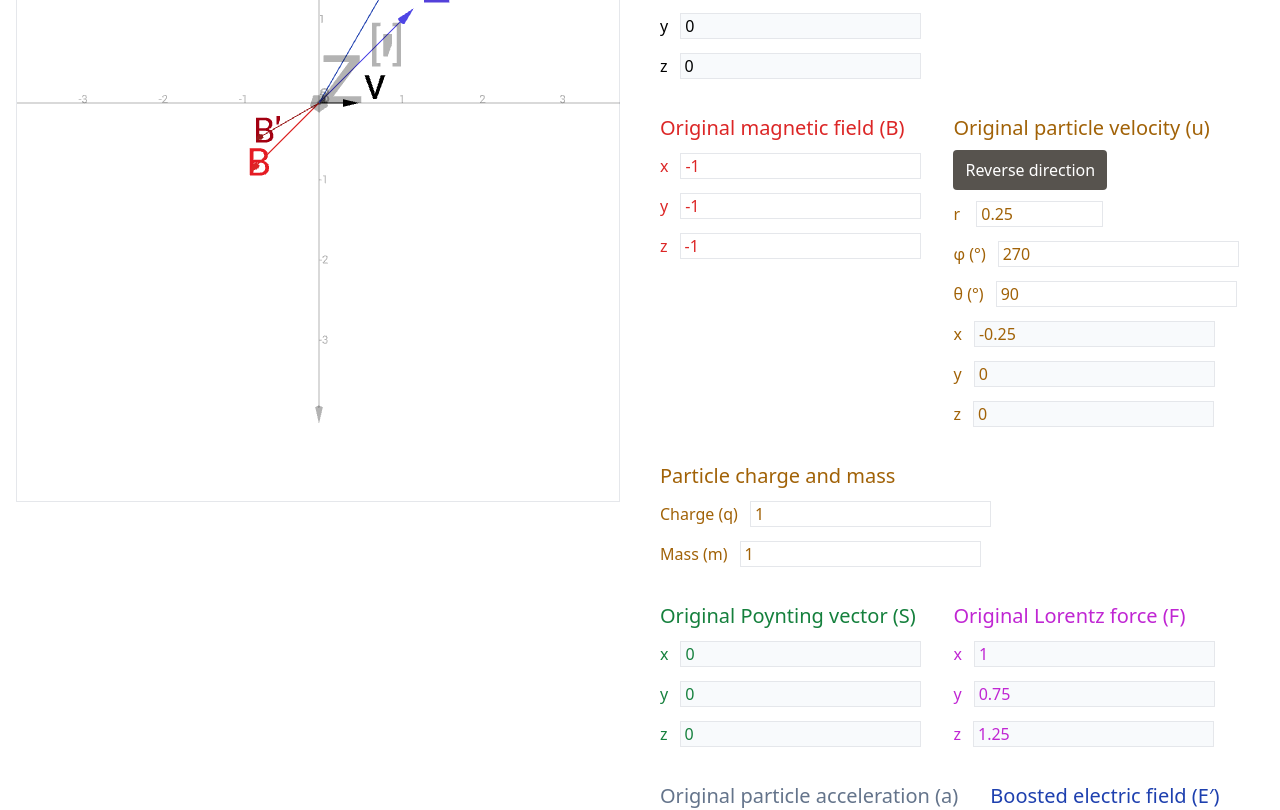
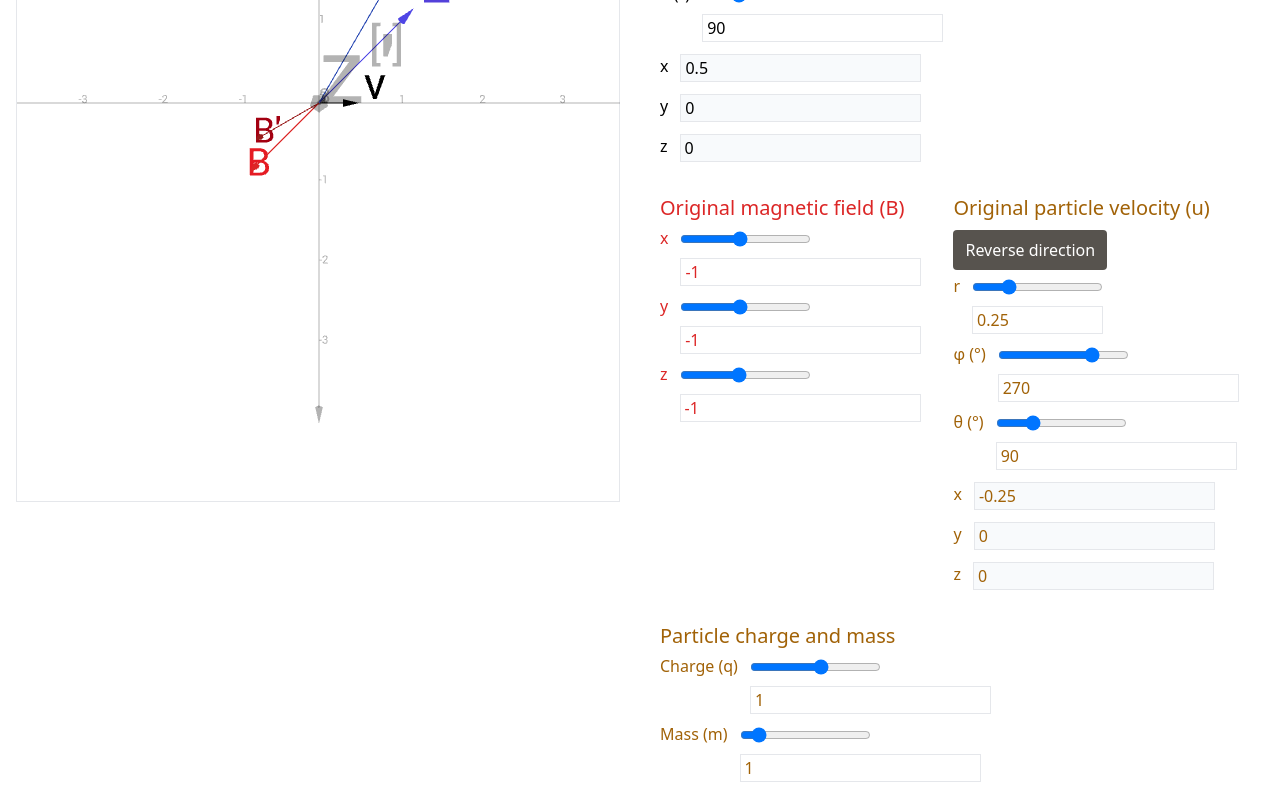
Before and after one commit to MichaelAllenWarner/em-transforms, a Next.js app: page / in a window 1280 px wide. Shown: the part 720-1530 px from the top of the page. Built offline with nearby package versions, Linux system fonts and the light colour scheme.

Commit message:
Make slider-inputs for controls (#14)
* slider-inputs for spherical components (#13)

* remaining sliders in place

* update instructions to account for sliders

* some safari-only styles to improve range-sliders in dark mode

```diff
--- a/components/VectorFieldset.tsx
+++ b/components/VectorFieldset.tsx
@@ -80,6 +80,7 @@ const VectorFieldset = memo(
     const inputs = ['x', 'y', 'z'].map((e, i) => {
       const value = round([x, y, z][i]);
       const disabled = [xDisabled, yDisabled, zDisabled][i];
+      const useSlider = !disabled;
       const setter = [xSetter, ySetter, zSetter][i];
       const useOnChange = setter && !disabled;
       const onChange = useOnChange && [onChangeX, onChangeY, onChangeZ][i];
@@ -87,12 +88,27 @@ const VectorFieldset = memo(
 
       return (
         <div key={i}>
-          <label>
-            {e}
-            {isPrime && '′'}
+          <label className="flex">
+            <span className={`shrink-0 ${!useSlider ? 'leading-normal' : ''}`}>
+              {e} {isPrime && '′'}
+            </span>
+            <span className="flex flex-col gap-2">
+              {useSlider ? (
+                <span className="safari-only-range-wrapper">
+                  <input
+                    type="range"
+                    value={value}
+                    {...(step ? { step } : { step: 0.1 })}
+                    {...(min ? { min } : { min: -10 })}
+                    {...(max ? { max } : { max: 10 })}
+                    {...(onChange ? { onChange } : {})}
+                  />
+                </span>
+              ) : null}
               <input
                 value={value}
                 type="number"
+                {...(useSlider ? { 'aria-label': e } : {})}
                 {...(step ? { step } : {})}
                 {...(min ? { min } : {})}
                 {...(max ? { max } : {})}
@@ -100,6 +116,7 @@ const VectorFieldset = memo(
                 {...(onChange ? { onChange } : {})}
                 {...(ref ? { ref } : {})}
               />
+            </span>
           </label>
         </div>
       );
@@ -109,7 +126,7 @@ const VectorFieldset = memo(
       return (
         <fieldset className={`${textColor[color]} ${textColorDark[colorDark]}`}>
           <legend>{legend}</legend>
-          {inputs}
+          <div className="flex flex-col gap-3 leading-none">{inputs}</div>
         </fieldset>
       );
     } else {
--- a/components/VectorFieldsetSpherical.tsx
+++ b/components/VectorFieldsetSpherical.tsx
@@ -104,12 +104,14 @@ const VectorFieldsetSpherical = memo(
             </button>
           </div>
         )}
+        <div className="flex flex-col gap-3 leading-none">
           {['r', 'φ', 'θ'].map((e, i) => {
-          const value =
-            i === 0
+            const isR = i === 0;
+            const value = isR
               ? round(r)
               : round(trueMod(radToDeg([phi, theta][i - 1]), 360));
             const disabled = [rDisabled, phiDisabled, thetaDisabled][i];
+            const useSlider = !disabled;
             const setter = [rSetter, phiSetter, thetaSetter][i];
             const useOnChange = setter && !disabled;
             const onChange =
@@ -118,25 +120,47 @@ const VectorFieldsetSpherical = memo(
 
             return (
               <div key={i}>
-              <label>
-                {e}
-                {isPrime && '′'} {i > 0 ? ' (°)' : ''}
+                <label className="flex">
+                  <span className="shrink-0">
+                    {e} {isPrime && '′'} {isR ? '' : ' (°)'}
+                  </span>
+                  <span className="flex flex-col gap-2">
+                    {useSlider ? (
+                      <span className="safari-only-range-wrapper">
                         <input
+                          type="range"
                           value={value}
-                  type="number"
-                  {...(i === 0 && isVelocity && !disabled
+                          {...(isR && isVelocity
                             ? {
                                 step: String(velocityStep),
                                 min: String(velocityMin),
                                 max: String(velocityMax),
                               }
                             : {
-                        ...(!disabled ? { step: String(5) } : {}),
+                                ...{ step: String(1), min: '0', max: '359' },
+                              })}
+                          {...(onChange ? { onChange } : {})}
+                        />
+                      </span>
+                    ) : null}
+                    <input
+                      value={value}
+                      type="number"
+                      {...(useSlider ? { 'aria-label': e } : {})}
+                      {...(isR && isVelocity && !disabled
+                        ? {
+                            step: String(velocityStep),
+                            min: String(velocityMin),
+                            max: String(velocityMax),
+                          }
+                        : {
+                            ...(!disabled ? { step: String(1) } : {}),
                           })}
                       {...(disabled ? { disabled } : {})}
                       {...(onChange ? { onChange } : {})}
                       {...(ref ? { ref } : {})}
                     />
+                  </span>
                 </label>
               </div>
             );
@@ -156,6 +180,7 @@ const VectorFieldsetSpherical = memo(
                 colorDark={colorDark}
               />
             )}
+        </div>
       </fieldset>
     );
   },
--- a/pages/index.tsx
+++ b/pages/index.tsx
@@ -480,10 +480,27 @@ const Page = () => {
               className={`${textColor[Color.U]} ${textColorDark[ColorDark.U]}`}
             >
               <legend>Particle charge and mass</legend>
+              <div className="flex flex-col gap-3 leading-none">
                 <div>
-                <label>
-                  Charge (q)
+                  <label className="flex">
+                    <span className="shrink-0">Charge (q)</span>
+                    <span className="flex flex-col gap-2">
+                      <span className="safari-only-range-wrapper">
                         <input
+                          type="range"
+                          value={particleCharge}
+                          step="0.1"
+                          min="-10"
+                          max="10"
+                          onChange={(e) => {
+                            let n = e.target.valueAsNumber;
+                            if (isNaN(n)) n = 1;
+                            setParticleCharge(n);
+                          }}
+                        />
+                      </span>
+                      <input
+                        aria-label="Charge (q)"
                         ref={qRef}
                         type="number"
                         step="0.1"
@@ -494,12 +511,30 @@ const Page = () => {
                           setParticleCharge(n);
                         }}
                       />
+                    </span>
                   </label>
                 </div>
                 <div>
-                <label>
-                  Mass (m)
+                  <label className="flex">
+                    <span className="shrink-0">Mass (m)</span>
+                    <span className="flex flex-col gap-2">
+                      <span className="safari-only-range-wrapper">
                         <input
+                          type="range"
+                          value={particleMass}
+                          step="0.1"
+                          min="0.1"
+                          max="10"
+                          onChange={(e) => {
+                            let n = e.target.valueAsNumber;
+                            if (n <= 0) n = 0.1;
+                            if (isNaN(n)) n = 1;
+                            setParticleMass(n);
+                          }}
+                        />
+                      </span>
+                      <input
+                        aria-label="Mass (m)"
                         ref={mRef}
                         type="number"
                         step="0.1"
@@ -511,7 +546,9 @@ const Page = () => {
                           setParticleMass(n);
                         }}
                       />
+                    </span>
                   </label>
+                </div>
               </div>
             </fieldset>
 
--- a/styles/globals.css
+++ b/styles/globals.css
@@ -14,12 +14,26 @@
   }
 
   input {
-    @apply ml-3 border px-1 leading-normal [&[type=checkbox]]:ml-0 [&[type=checkbox]]:mr-3;
+    @apply ml-3 border [&[type=checkbox]]:ml-0 [&[type=checkbox]]:mr-3;
   }
 
   /* text-colors handled in `Color.ts` */
   input[type='number'] {
-    @apply disabled:bg-slate-50 dark:bg-slate-900 dark:disabled:bg-slate-700 opacity-100;
+    @apply px-1 py-0.5 disabled:bg-slate-50 dark:bg-slate-900 dark:disabled:bg-slate-700 opacity-100;
+  }
+
+  _::-webkit-full-page-media,
+  _:future,
+  :root .safari-only-range-wrapper {
+    @apply max-w-max rounded dark:ml-3 pr-4 dark:pr-2 dark:pl-2 py-0.5;
+    @apply dark:bg-orange-200;
+    input {
+      @apply dark:ml-0;
+    }
+  }
+
+  input[type='range'] {
+    @apply dark:accent-blue-700;
   }
 
   summary {
```
Also changed, not shown: components/TitleAndInstructions.tsx (+27 -22 lines). Lines whose indentation alone changed are shown as unchanged.
